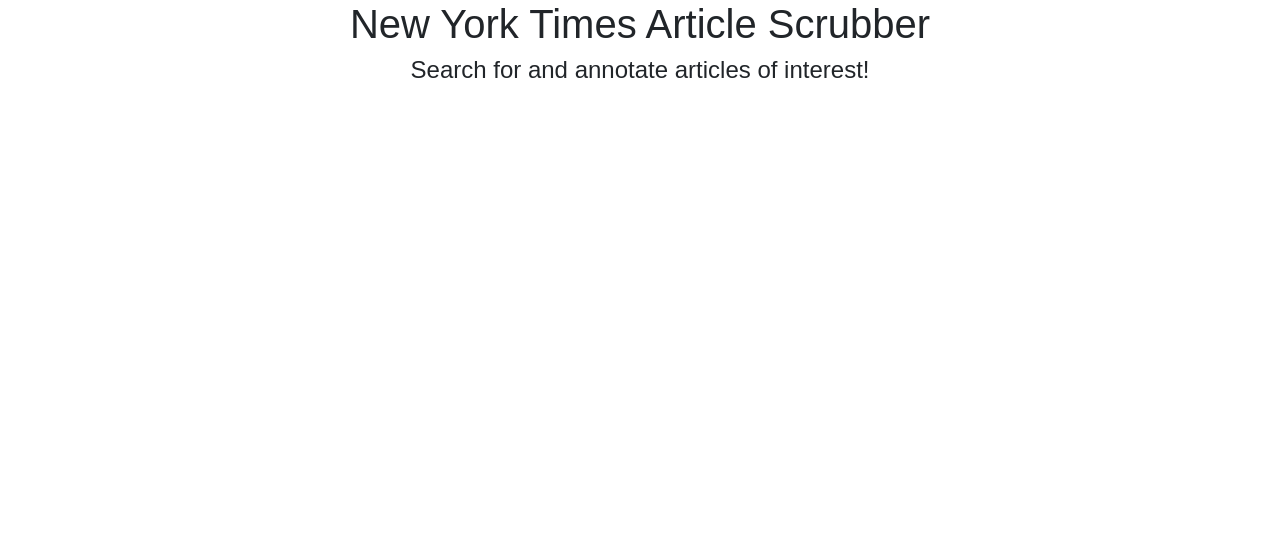
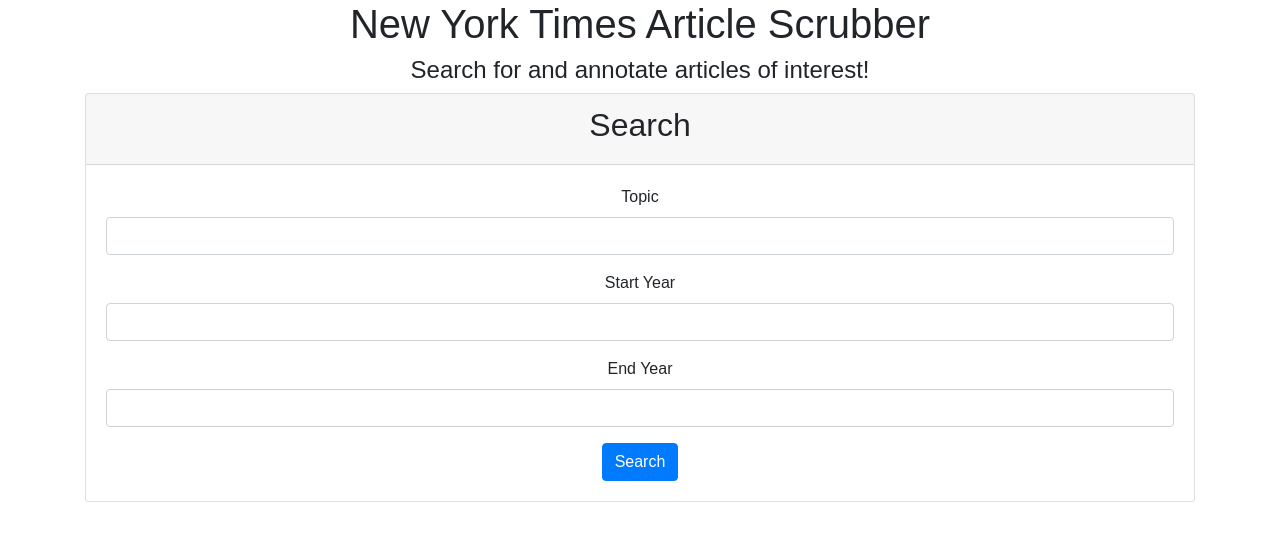
Before and after one commit to Timothyb92/nytreact, a React (Create React App) app: page / in a window 1280 px wide. Shown: the top 538 px of the page. Built offline with nearby package versions, Linux system fonts and the light colour scheme; no server answers.

Commit message:
Added grid component and added jsx to search component

```diff
--- a/src/App.js
+++ b/src/App.js
@@ -1,8 +1,9 @@
 import React, { Component } from 'react';
 import { BrowserRouter as Router, Route, Switch } from 'react-router-dom';
-import logo from './logo.svg';
+// import logo from './logo.svg';
 import './App.css';
 import Header from './components/Header';
+import Articles from './pages/Articles';
 
 class App extends Component {
   render() {
@@ -10,6 +11,7 @@
       <Router>
         <div>
           <Header />
+          <Articles />
         </div>
       </Router>
     );
--- /dev/null
+++ b/src/components/Grid/Col.js
@@ -0,0 +1,7 @@
+import React from "react";
+
+export const Col = ({ size, children }) => (
+  <div className={size.split(" ").map(size => "col-" + size).join(" ")}>
+    {children}
+  </div>
+);
--- /dev/null
+++ b/src/components/Grid/Container.js
@@ -0,0 +1,7 @@
+import React from "react";
+
+export const Container = ({ fluid, children }) => (
+  <div className={`container${fluid ? "-fluid" : ""}`}>
+    {children}
+  </div>
+);
--- /dev/null
+++ b/src/components/Grid/Row.js
@@ -0,0 +1,7 @@
+import React from "react";
+
+export const Row = ({ fluid, children }) => (
+  <div className={`row${fluid ? "-fluid" : ""}`}>
+    {children}
+  </div>
+);
--- /dev/null
+++ b/src/components/Grid/index.js
@@ -0,0 +1,3 @@
+export * from "./Col";
+export * from "./Container";
+export * from "./Row";
--- a/src/components/Search/Search.js
+++ b/src/components/Search/Search.js
@@ -0,0 +1,30 @@
+import React from 'react';
+
+const Search = () => {
+  return (
+    <div className="card text-center">
+      <div className="card-header">
+        <h2>Search</h2>
+      </div>
+      <div className="card-body">
+        <form>
+          <div className="form-group">
+            <label for="topicInput">Topic</label>
+            <input type="text" className="form-control" id="topicInput" />
+          </div>
+          <div className="form-group">
+            <label for="startYear">Start Year</label>
+            <input type="text" className="form-control" id="startYear" />
+          </div>
+          <div className="form-group">
+            <label for="endYear">End Year</label>
+            <input type="text" className="form-control" id="endYear" />
+          </div>
+          <button className="btn btn-primary">Search</button>
+        </form>
+      </div>
+    </div>
+  )
+};
+
+export default Search;
--- a/src/components/Search/index.js
+++ b/src/components/Search/index.js
@@ -0,0 +1 @@
+export { default } from './Search';
--- a/src/pages/Articles/Articles.js
+++ b/src/pages/Articles/Articles.js
@@ -3,6 +3,7 @@
 import Saved from '../../components/Saved';
 import Search from '../../components/Search';
 import API from '../../utils/API';
+import { Col, Row, Container } from "../../components/Grid";
 
 class Articles extends Component {
   state = {
@@ -24,7 +25,7 @@
     .catch(err => console.log(err));
   };
 
-  handleInputChange = () => {
+  handleInputChange = event => {
     const { name, value } = event.target;
     this.setState({
       [name]: value
@@ -44,6 +45,18 @@
     }
   };
 
+  render() {
+    return (
+    <Container>
+      <Row>
+        <Col size="md-12">
+          <Search />
+        </Col>
+      </Row>
+    </Container>
+    )
+  }
+
 };
 
 export default Articles;
```
